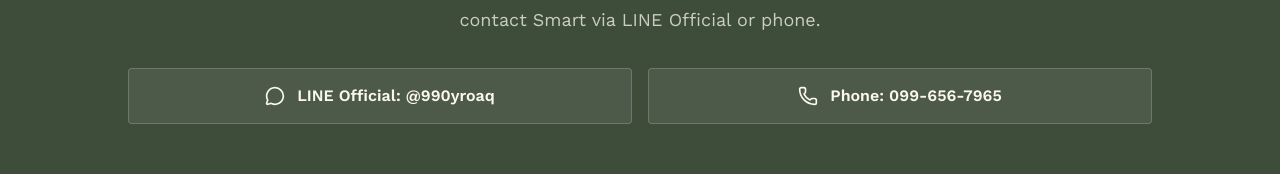
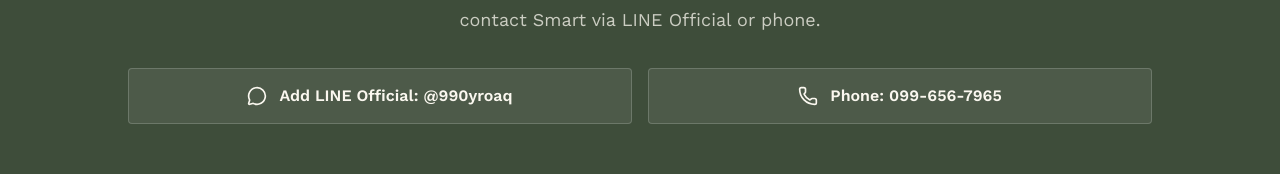
Before and after one commit to santasaktr-dev/wedding, a Next.js app: page / in a window 1280 px wide. Shown: the part 5834-6008 px from the top of the page. Built offline with nearby package versions, Linux system fonts and the light colour scheme.

Commit message:
Update LINE Official add friend link

```diff
--- a/app/page.tsx
+++ b/app/page.tsx
@@ -205,6 +205,7 @@
     contactTitle: "Smart",
     contactIntro:
       "For questions about the wedding, location, RSVP, or schedule, please contact Smart via LINE Official or phone.",
+    contactLineLabel: "Add LINE Official: @990yroaq",
     bottomNav: [
       { label: "Map", href: "#location", icon: MapPin },
       { label: "Time", href: "#schedule", icon: Clock },
@@ -379,6 +380,7 @@
     contactEyebrow: "ติดต่อ",
     contactTitle: "Smart",
     contactIntro: "หากมีคำถามเกี่ยวกับงาน สถานที่ RSVP หรือกำหนดการ สามารถติดต่อ Smart ผ่าน LINE Official หรือโทรศัพท์",
+    contactLineLabel: "เพิ่มเพื่อน LINE Official: @990yroaq",
     bottomNav: [
       { label: "แผนที่", href: "#location", icon: MapPin },
       { label: "เวลา", href: "#schedule", icon: Clock },
@@ -811,13 +813,14 @@
           </p>
           <div className="mt-8 grid gap-4 sm:grid-cols-2">
             <a
+              aria-label="Add LINE Official @990yroaq as a friend"
               className="inline-flex min-h-14 items-center justify-center gap-3 rounded border border-white/18 bg-white/8 px-5 font-semibold transition hover:bg-white/14"
-              href="https://line.me/R/ti/p/@990yroaq"
+              href="https://line.me/R/ti/p/%40990yroaq"
               rel="noreferrer"
               target="_blank"
             >
               <MessageCircle aria-hidden="true" size={20} />
-              LINE Official: @990yroaq
+              {t.contactLineLabel}
             </a>
             <a
               className="inline-flex min-h-14 items-center justify-center gap-3 rounded border border-white/18 bg-white/8 px-5 font-semibold transition hover:bg-white/14"
```
